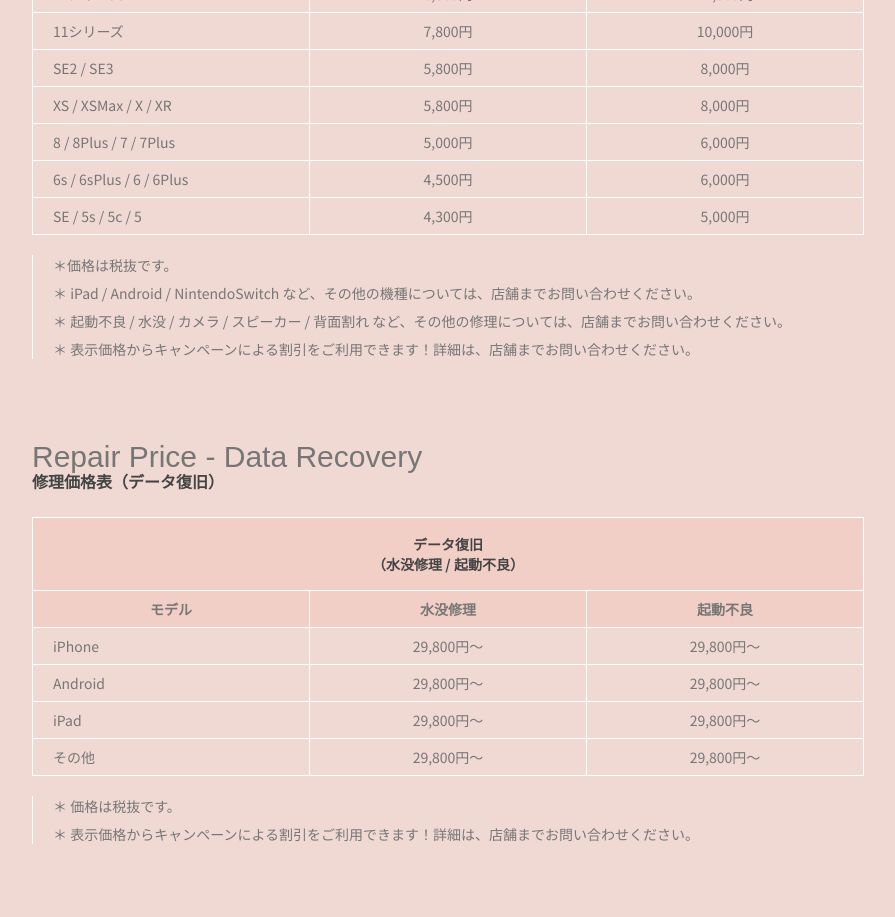
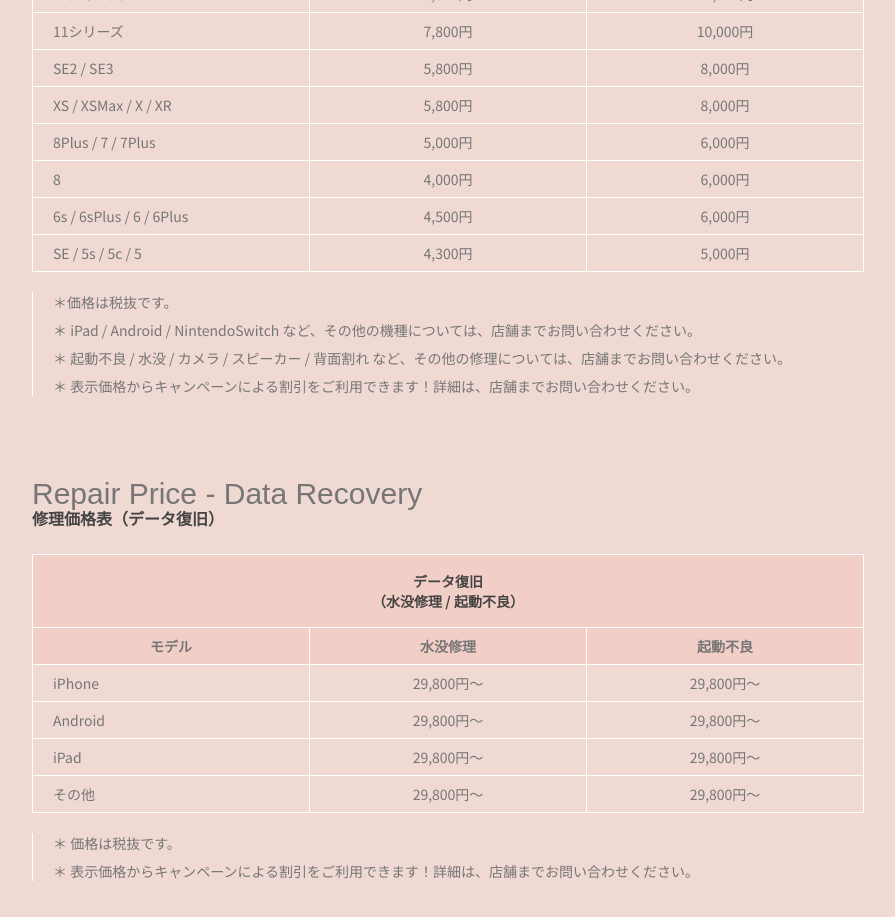
Before and after one commit to KANIYONIKA/mobile-repair-center, a Next.js app: page /shops/koenji in a window 1280 px wide. Shown: the part 5300-6217 px from the top of the page, without its empty margins (192-1087 px from the left). Built offline with nearby package versions, Linux system fonts and the light colour scheme; a web font is replaced by a local one.

Commit message:
8battery価格の変更

```diff
--- a/src/app/_sections/RepairPriceTable_Battery.tsx
+++ b/src/app/_sections/RepairPriceTable_Battery.tsx
@@ -99,13 +99,23 @@
                             </tr>
                             <tr>
                                 <td className={css_tbody_tr_td_1}>
-                                    <span className="hidden md:block">8 / 8Plus / 7 / 7Plus</span>
+                                    <span className="hidden md:block">8Plus / 7 / 7Plus</span>
                                     <span className="block md:hidden">
-                                        8 / 8Plus
+                                        8Plus
                                         <br />7 / 7Plus
                                     </span>
                                 </td>
                                 <td className={css_tbody_tr_td_2}>5,000円</td>
+                                <td className={css_tbody_tr_td_2}>6,000円</td>
+                            </tr>
+                            <tr>
+                                <td className={css_tbody_tr_td_1}>
+                                    <span className="hidden md:block">8</span>
+                                    <span className="block md:hidden">
+                                        8
+                                    </span>
+                                </td>
+                                <td className={css_tbody_tr_td_2}>4,000円</td>
                                 <td className={css_tbody_tr_td_2}>6,000円</td>
                             </tr>
                             <tr>
```
